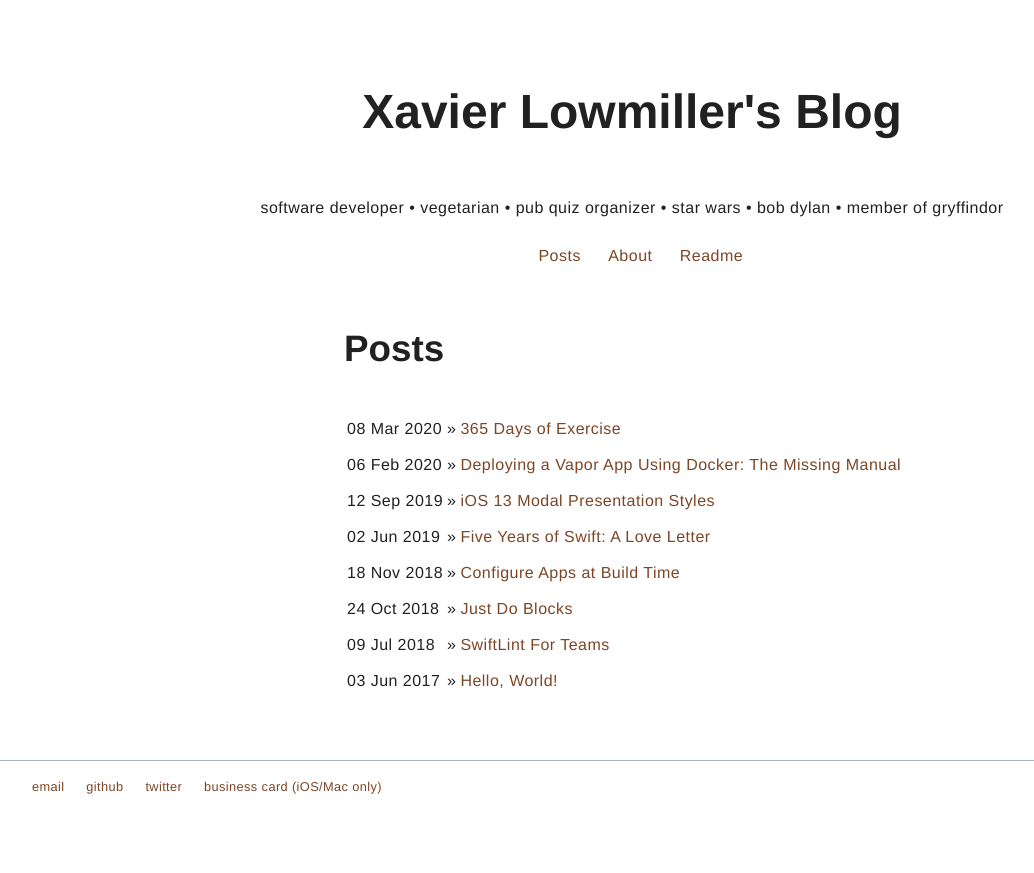
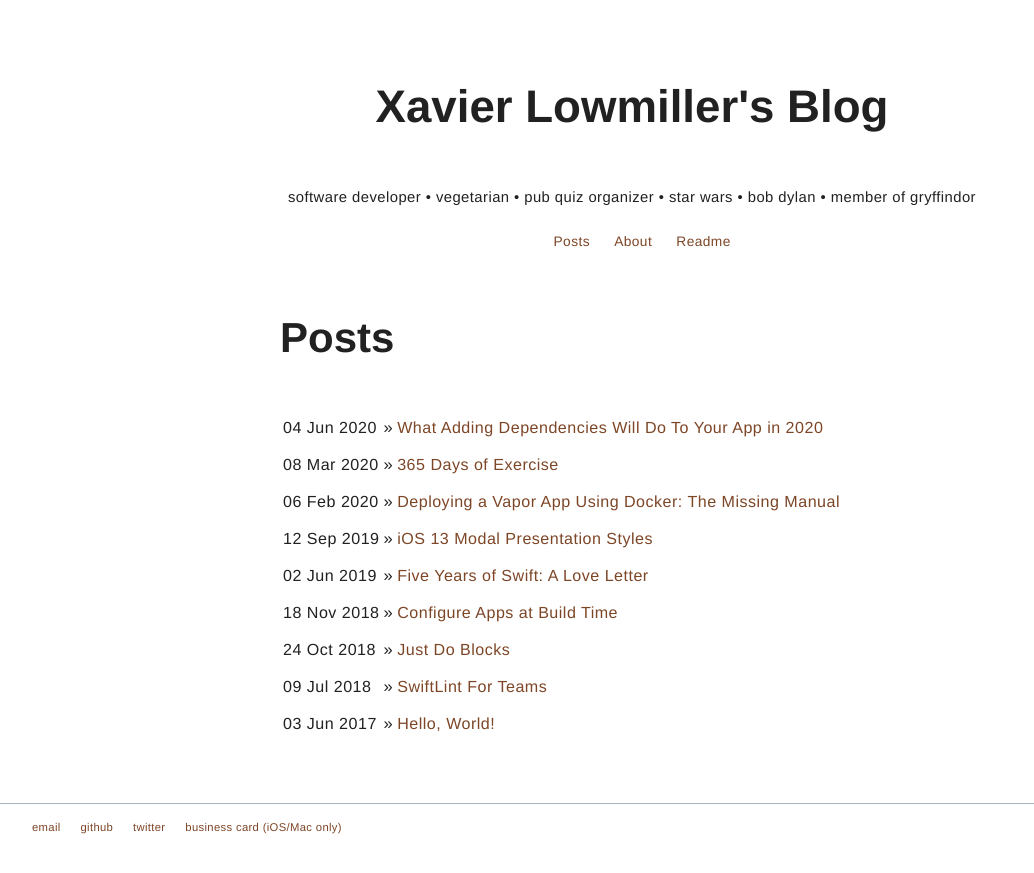
Before and after one commit to xavierLowmiller/xavierLowmiller.github.io, a Jekyll site: the page built from index.html, in a window 1280 px wide. Shown: the top 873 px of the page, without its empty margins (8-1042 px from the left). Built offline with Jekyll 4.4.1, drawn with Linux system fonts in a browser that asks for light colours; some of the changed lines change nothing that is shown.

Commit message:
Add Swift Dependencies Post

````diff
--- /dev/null
+++ b/_posts/2020-06-04-Swift-Dependencies.md
@@ -0,0 +1,236 @@
+---
+layout: post
+title: "What Adding Dependencies Will Do To Your App in 2020"
+date: 2020-06-04
+---
+
+With Xcode 11’s support for Swift Package Manager and the coming changes in Swift 5.3, there’s a lot of discussion on what dependency manager to use. I’d like to take you on a tour to see what happens to an app when dependencies are managed using the various tools.
+
+To do this, I measured various metrics around dependencies to see what adding dependencies looks like in the various options in 2020.
+
+Dependency Management has come a long way on iOS. In the early days, it was expected to manually add libraries and frameworks, and update them by hand. Git Submodules can be of some help here, but integrating them into Xcode projects is still tedious.
+
+## The managers
+
+### CocoaPods
+
+As the community grew and more libraries were written, discoverability was another concern. Enter CocoaPods, which fixed all these problems: There’s a central index where pods can be discovered, and the integration into projects is now a breeze.
+The value of CocoaPods to the iOS community cannot be described by words. It’s such a great example of what a community can do, and has been the de facto default package manager for iOS projects for years.
+Its impact on the whole iOS ecosystem can’t be overstated. The [website](https://CocoaPods.org) is the go-to place for discovering iOS dependencies. Publishing a library or framework for iOS without CocoaPods support is barely imaginable.
+
+This is the Podfile used for the experiments can be found [here](https://github.com/xavierLowmiller/Swift-Dependency-Analysis/blob/master/Cocoapods/Podfile).
+
+### Carthage
+
+Shortly after Swift came around, Carthage was born. It’s written in Swift itself, and has some [different opinions](https://www.quora.com/CocoaPods-is-opinionated-whereas-Carthage-is-not-Why-does-that-make-it-better-What-specific-problems-did-the-Carthage-authors-experience-with-CocoaPods?share=1) than CocoaPods. It focuses on simplicity and ease of understanding how it works. This means there’s less magic, both in the good and in the bad sense.
+It’s the simple ([not easy](https://www.infoq.com/presentations/Simple-Made-Easy/)) dependency manager for Swift projects. There’s some beautiful ideas behind Carthage, like being decentralized and imposing as few changes to your Xcode project as possible.
+There’s a [great writeup](https://github.com/Carthage/Carthage#differences-between-carthage-and-CocoaPods) on their GitHub page that I don’t need to repeat here. The bottom line is that it’s simpler than CocoaPods but doesn’t have (and won’t ever have) as many features. This makes the setup a little more work, but once it’s done it’s unlikely to need adjustments in the future.
+
+This is the Cartfile used for the experiments can be found [here](https://github.com/xavierLowmiller/Swift-Dependency-Analysis/blob/master/Carthage/Cartfile).
+
+### Swift Package Manager
+
+The new kid on the block for dependency management on iOS.
+At WWDC 2019, Apple announced that the Swift Package Manager (which has been around since late 2015) would be fully integrated in Xcode and could manage iOS projects. This is big news for a platform that never had a truly official package manager!
+A lot of popular libraries have since adopted SPM and it’s only going to grow bigger as important features land in SPM in Swift 5.3, such as [support for assets](https://github.com/apple/swift-evolution/blob/master/proposals/0271-package-manager-resources.md).
+
+## Alternatives Considered
+
+In this post, I drilled down the most popular ways to manage dependencies using their most basic configurations. But of course, there’s many more ways to manage dependencies.
+
+### Manual Dependency Management
+
+A.k.a. just adding files to your project. It would have been nice to do this so I could have a baseline without any kind of module/framework/Swift Package for the measurements.
+This probably works nicely with single-file dependencies ([RNCryptor even recommends this technique](https://github.com/RNCryptor/RNCryptor#installing-manually)), but managing more complex dependencies is tedious, especially since there’s not way to easily update things.
+I tried this, but it’s just not feasible with so many dependencies, I had too many name clashes and other issues, like libraries expecting to be embedded in modules.
+
+### Git Submodules
+
+The dependency manager when there is no dependency manager. The idea here is to add projects as git submodules and integrate their .xcodeproj files into your project’s project file or workspace.
+This is a lot of setup work, and should have similar results as CocoaPods.
+
+### CocoaPods with static libraries
+
+In the early days of Swift, it was only possible to package Swift Modules as dynamic frameworks. This is still the default for most CocoaPods, so I used that in my measurements.
+
+## The dependencies
+
+To do my measurements, I chose 10 dependencies that should be a somewhat realistic mix of popular libraries. They must be compatible with all dependency managers and for simplicity’s sake should be on GitHub. Some of them have dependencies themselves. They range from small (Reachability.swift, 1 file, 275 LoC) to large (RxSwift, 141 files, 10330 LoC).
+
+Here’s the list:
+- [Alamofire](https://github.com/Alamofire/Alamofire)
+- [Eureka](https://github.com/xmartlabs/Eureka)
+- [Moya](https://github.com/Moya/Moya)
+- [PromiseKit](https://github.com/mxcl/PromiseKit)
+- [Reachability](https://github.com/ashleymills/Reachability.swift)
+- [ReSwift](https://github.com/ReSwift/ReSwift)
+- [RNCryptor](https://github.com/RNCryptor/RNCryptor)
+- [RxSwift](https://www.github.com/ReactiveX/RxSwift)
+- [Starscream](https://github.com/daltoniam/Starscream)
+- [Yams](https://github.com/jpsim/Yams)
+
+All measurements were done on my developer machine, a MacBook Pro (15-inch, 2017), using Xcode 11.5 and iOS 13.5. If you’d like to follow along, all of my experiments are [on GitHub](https://github.com/xavierLowmiller/Swift-Dependency-Analysis).
+
+## Round 1: App Launch Times
+
+Historically, app launch speed has been negatively impacted, especially if you [have a lot of libraries](https://github.com/artsy/eigen/issues/586). With the arrival of [dyld 3](https://developer.apple.com/videos/play/wwdc2017/413/), a lot has changed here. Let’s see if launch times are still an issue for todays iOS dependency setups.
+
+I tested this using the new default launch test on both a physical iPhone 11 Pro as well as the iOS Simulator.
+
+This is the test case:
+```swift
+func testLaunchPerformance() throws {
+  measure(metrics: [XCTOSSignpostMetric.applicationLaunch]) {
+    XCUIApplication().launch()
+  }
+}
+```
+
+The hypothesis is that an app with 10 dependencies launches slower than an app that has no dependencies at all.
+The results, however, show that there is no longer much of a measurable impact:
+
+|               | No dependencies | CocoaPods | Carthage | SPM                   |
+| ------------- | --------------- | --------- | -------- | --------------------- |
+| iPhone 11 Pro | 1.009s          | 1.021s    | 1.105s   | 1.032s                |
+| Simulator     | 1.056s          | 1.105s    | 1.118s   | 1.080s                |
+
+There’s still a little difference between the different methods, but that can very well be a measurement error. All setups that use dependencies launch a little slower than the “No dependencies” setup, but it’s not any serious amount of time. At 10 dependencies, it’s probably not worth optimizing for.
+
+**Winner**: Tie!
+
+## Round 2: App Size
+
+App download size has always been an important metric, especially before Apple effectively dropped the mobile app download size limit.
+
+Let’s find out how integrating dependencies will affect your app’s size!
+
+### Round 2a: xcodebuild build
+
+Running `xcodebuild` will create a build product in the DerivedData directory that basically is a runnable app. We use this command to generate it:
+
+```bash
+xcodebuild build \
+  -quiet \
+  -scheme Dependencies \
+  -configuration Release \
+  -derivedDataPath DerivedData
+```
+
+We can measure the file size of the artifact using `du`:
+
+```bash
+du -sh DerivedData/Build/Products/Release-iphoneos/Dependencies.app
+```
+
+Here are the results:
+
+|                        | No dependencies | CocoaPods | Carthage | SPM                   |
+| ---------------------- | --------------- | --------- | -------- | --------------------- |
+| Total Size             | 140 KB          | 14 MB     | 84 MB    | 12 MB                 |
+| Executable Size        | 104 KB          | 104 KB    | 104 KB   | 12 MB                 |
+| Frameworks Folder Size | No Frameworks   | 14 MB     | 84 MB    | No Frameworks         |
+
+84 Megabytes! Yikes!
+
+I measured the binary executable size separately from the `Frameworks` folder, which are the two places where compiled code lives.
+It looks like SPM wins this round, but apps are normally not distributed in a universal, uncompressed way.
+Let's see what a thinned app looks like!
+
+### Round 2b: App Thinning
+
+iOS 9 introduced [App Thinning](https://developer.apple.com/videos/play/wwdc2015/404/), which is a technique to reduce .ipa file sizes: By default, the App Store will generate specialized versions for each kind of device, stripping away unneeded assets and executable code. Let’s see how using App Thinning changes the numbers!
+
+First, we build and export an archive so we can export thinned apps locally:
+
+```bash
+xcodebuild archive \
+  -quiet \
+  -scheme Dependencies \
+  -configuration Release \
+  -archivePath 'DerivedData/archive.xcarchive' \
+  -derivedDataPath DerivedData
+```
+
+Then, we can build thinned versions for specific devices:
+
+```bash
+xcodebuild build \
+  -quiet \
+  -configuration Release \
+  -exportArchive \
+  -archivePath 'DerivedData/archive.xcarchive' \
+  -exportPath 'DerivedData/thinned-ipa' \
+  -exportOptionsPlist ../exportOptions.plist
+```
+
+The `exportOptions.plist` contains the [device identifier](https://www.theiphonewiki.com/wiki/Models#iPhone) of the model we’d like to thin for, in this case it’s an iPhone 11 Pro:
+
+```xml
+<?xml version="1.0" encoding="UTF-8"?>
+<!DOCTYPE plist PUBLIC "-//Apple//DTD PLIST 1.0//EN" "http://www.apple.com/DTDs/PropertyList-1.0.dtd">
+<plist version="1.0">
+<dict>
+        <key>thinning</key>
+        <string>iPhone12,3</string>
+</dict>
+</plist>
+```
+
+This will create a thinned, zipped .ipa file that we can measure again:
+
+|                        | No dependencies | CocoaPods | Carthage | SPM                   |
+| ---------------------- | --------------- | --------- | -------- | --------------------- |
+| Total Size             | 24 KB           | 2.1 MB    | 2.2 MB   | 1.7 MB                |
+| Total Size (unzipped)  | 136 KB          | 6.2 MB    | 6.5 MB   | 5.0 MB                |
+| Executable Size        | 88 KB           | 88 KB     | 88 KB    | 5.0 MB                |
+| Frameworks Folder Size | No Frameworks   | 6.4 MB    | 6.0 MB   | No Frameworks         |
+
+This is a pretty neat result! Carthage still produces the largest artifacts, but it’s nowhere near the difference as in the un-thinned test.
+SPM is definitely a good option when in comes to size, as it produces the smallest files. The ipa produced here is around 20% smaller than the others.
+This might be due to embedding dependencies statically, so a similar result can might be achieved using CocoaPods in the static library mode.
+
+**Winner**: Swift Package Manager!
+
+## Round 3: Build Times
+
+Having fast feedback from CI and quick builds on developer machines is always a goal worth spending time on. Let’s see how the different package managers perform!
+
+I measured the following things:
+
+- Dependency Resolution
+- Clean Build
+- Incremental Build
+- Dependency Resolution + Build (a.k.a. What you’d do in CI)
+
+|                       | No dependencies | CocoaPods | Carthage | SPM                   |
+| --------------------- | --------------- | --------- | -------- | --------------------- |
+| Dependency Resolution | -               | 1m 38s    | 13m 25s  | 2m 23s                |
+| Clean Build           | 3s              | 1m 10s    | 5s       | 1m 20s                |
+| Incremental Build     | 2s              | 3s        | 2s       | 3s                    |
+| DR + Build            | 3s              | 2m 32s    | 12m 39s  | 2m 31s                |
+
+The clear outlier here is Carthage. With it building all the frameworks during the dependency resolution phase (which is far slower than the others), it wins at clean builds.
+
+During day-to-day development (where you’re mostly doing incremental builds), there’s almost no difference, at least in this rather artificial project.
+
+Please take these results with a grain of salt. There’s no caching involved, so especially the CI use case is probably not a realistic scenario.
+
+**Winner**: Hard to say, but probably Cocoapods with Swift Package Manager as a close second.
+
+## Conclusion
+
+Things are looking pretty good for Swift Package Manager. It produces small binaries and builds as fast as Cocoapods. Once all your dependencies are available on SPM, there’s no reason not to switch to it.
+That said, all three dependency managers I compared are definitely viable in 2020, so there’s also no compelling reason to change dependency managers.
+
+I think it ultimately comes down to team preference or some nuances from the random tidbits section which one they should use, with Swift Package Manager being my recommendation if you can get away with it.
+
+## Random Tidbits
+
+- [XcodeGen](https://github.com/yonaskolb/XcodeGen) can make the initial Carthage setup a breeze
+- When running on CI such as GitHub Actions, strongly consider [caching your dependencies](https://github.com/actions/cache/blob/master/examples.md#swift-objective-c---carthage)
+- Many people have been bitten by CocoaPods when merging branches or updating pod versions
+- Both Carthage and SPM don’t require any ruby setup on the build machines
+- In fact, SPM works with Xcode out of the box! If CI simplicity is a concern, consider using SPM
+- SPM doesn’t give you the option to check in dependencies out of the box
+- Some “important” dependencies like [Firebase](https://github.com/firebase/firebase-ios-sdk) don’t support all package managers (yet)
+- SPM is pretty GUI-heavy, there’s no straightforward way to use CLI to manage dependencies
--- a/css/main.css
+++ b/css/main.css
@@ -4,6 +4,7 @@
     -moz-osx-font-smoothing: grayscale;
     letter-spacing: 0.03em;
     line-height: 2em;
+    font-size: 0.975em;
 }
 body {
     font-family: "Helvetica Neue", "Calibri Light", Roboto, sans-serif;
@@ -54,7 +55,8 @@ p {
 }
 .container {
     margin: 40px auto 60px;
-    width: 45%;
+    width: 55%;
+    font-size: 1.2em;
 }
 .meta {
     margin-top: 30px;
@@ -108,3 +110,28 @@ img {
         width: 85%;
     }
 }
+
+/* Tables */
+.post table {
+    border-collapse: collapse;
+    font-size: 0.9em;
+    table-layout: fixed;
+    width: 100%;
+}
+
+.post th, .post td {
+    padding: 0 25px;
+    border-bottom: 1px solid #ddd;
+}
+
+.post th {
+    text-align: center;
+}
+
+.post td {
+    text-align: center;
+}
+
+.post tr:hover {
+    background-color: whitesmoke;
+}
````
